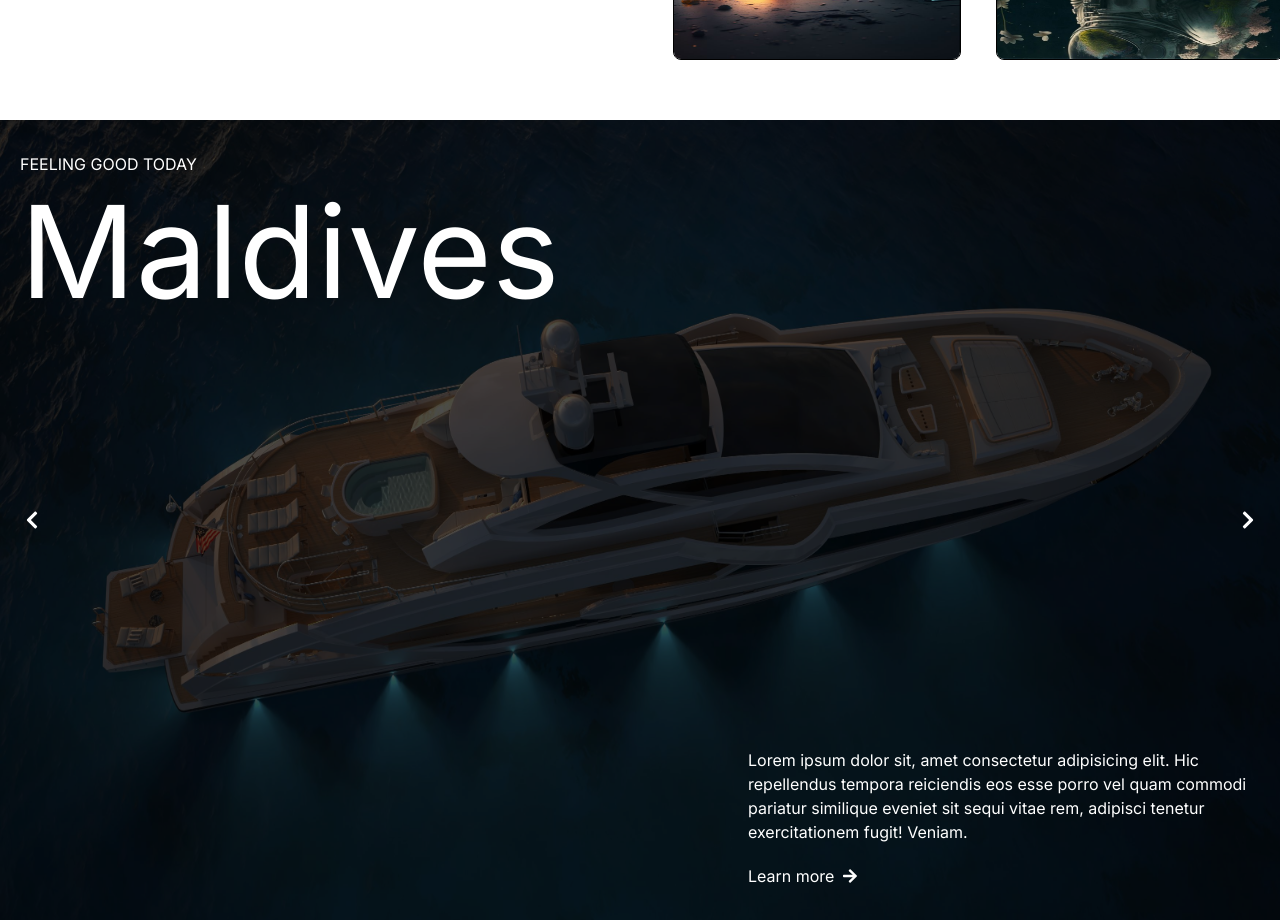
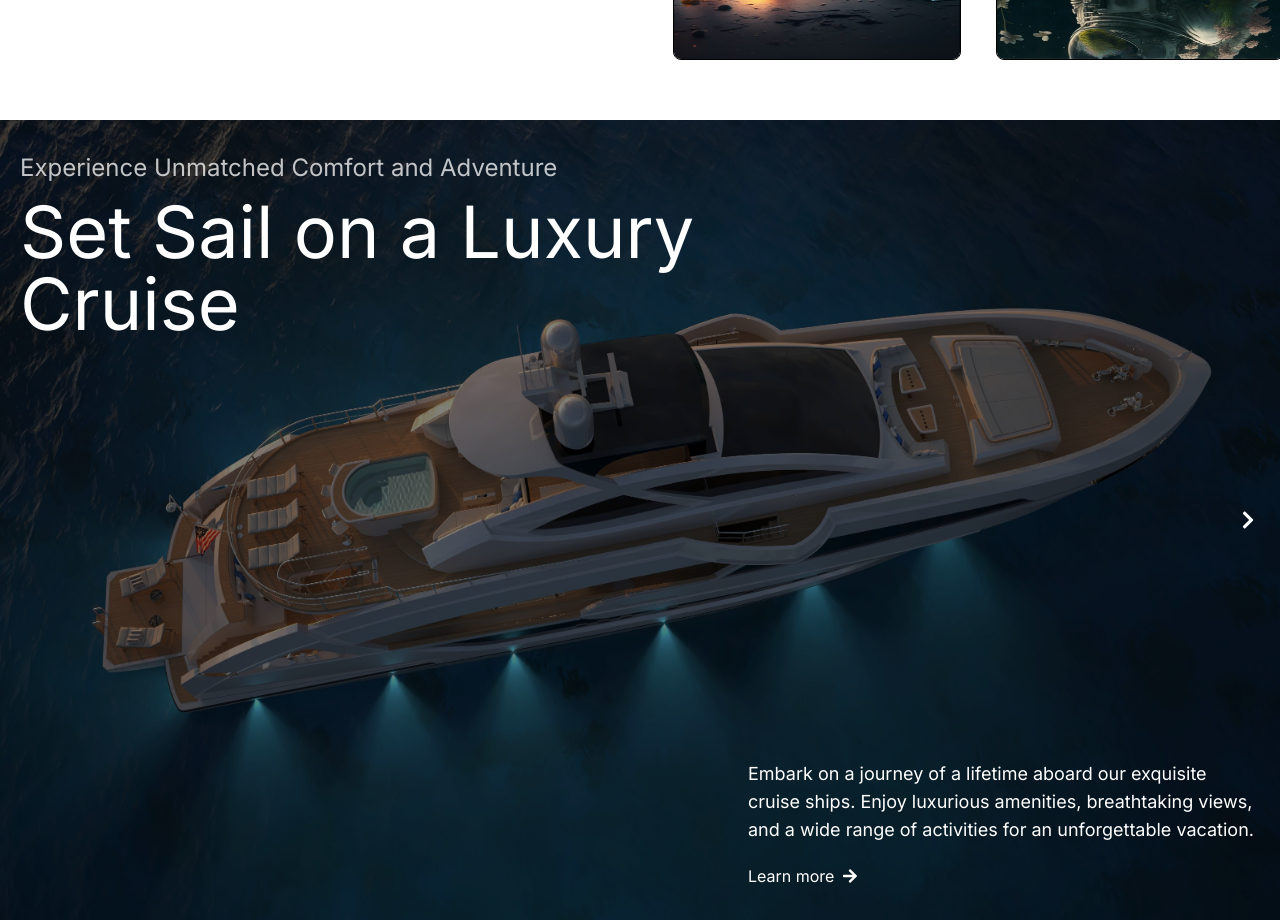
Before and after one commit to Olulanke-Mainasara/Agency.io, a Next.js app: page / in a window 1280 px wide. Shown: the part 680-1600 px from the top of the page. Built offline with nearby package versions, Linux system fonts and the light colour scheme.

Commit message:
Added a more sophisticated carousel 😮‍💨

```diff
--- a/components/Home-Page/Section1.tsx
+++ b/components/Home-Page/Section1.tsx
@@ -1,50 +1,75 @@
 import Image from "next/image";
 
 import { carouselSections } from "@/static-data/images";
-import { motion } from "framer-motion";
-import React from "react";
+import { AnimatePresence, motion } from "framer-motion";
+import React, { useState } from "react";
 import { FaArrowRight } from "react-icons/fa";
 
 import LeftArrow from "../UI/Carousel/LeftArrow";
 import RightArrow from "../UI/Carousel/RightArrow";
-import useFullWidthCarousel from "../UI/Carousel/useFullWidthCarousel";
 
 const Section1 = () => {
-  const { controls, prevSlide, nextSlide } =
-    useFullWidthCarousel(carouselSections);
+  const [currentSlide, setCurrentSlide] = useState(0);
+  const [next, setNext] = useState(true);
+
+  const variants = {
+    hidden: {
+      x: next ? 200 : -200,
+      opacity: 0,
+    },
+    visible: {
+      x: 0,
+      opacity: 1,
+    },
+  };
+
+  function nextSlide() {
+    setNext(true);
+
+    setCurrentSlide((prevSlide) => (prevSlide + 1) % carouselSections.length);
+  }
+
+  function prevSlide() {
+    setNext(false);
+
+    setCurrentSlide(
+      (prevSlide) =>
+        (carouselSections.length + prevSlide - 1) % carouselSections.length
+    );
+  }
 
   return (
     <section className="relative w-full h-screen overflow-scroll">
-      <LeftArrow onclick={prevSlide} />
+      {currentSlide > 0 ? <LeftArrow onclick={prevSlide} /> : null}
 
-      <motion.div animate={controls} className="flex h-full bg-black w-fit">
-        {carouselSections.map((carousel) => {
-          return (
-            <div
-              key={carousel.id}
-              className="relative w-screen h-screen text-white"
+      <AnimatePresence>
+        <motion.div
+          key={carouselSections[currentSlide].id}
+          variants={variants}
+          initial="hidden"
+          animate="visible"
+          className="relative w-full h-full text-white"
         >
           <div className="relative w-full h-full">
             <Image
-                  src={carousel.imgsrc}
+              src={carouselSections[currentSlide].imgsrc}
               fill
               placeholder="blur"
               alt="Carousel"
             />
           </div>
 
-              <div className="absolute inset-0 pt-8 pl-5 backdrop-brightness-[30%]">
+          <div className="absolute inset-0 pt-8 pl-5 backdrop-brightness-50">
             <div className="space-y-3">
-                  <p>FEELING GOOD TODAY</p>
-                  <h1 className="text-9xl">{carousel.location}</h1>
+              <p className="text-2xl opacity-75">{carouselSections[currentSlide].subText}</p>
+              <h1 className="max-w-3xl text-7xl">
+                {carouselSections[currentSlide].mainText}
+              </h1>
             </div>
 
             <div className="absolute max-w-lg space-y-5 bottom-8 right-5">
-                  <p>
-                    Lorem ipsum dolor sit, amet consectetur adipisicing elit.
-                    Hic repellendus tempora reiciendis eos esse porro vel quam
-                    commodi pariatur similique eveniet sit sequi vitae rem,
-                    adipisci tenetur exercitationem fugit! Veniam.
+              <p className="text-lg">
+                {carouselSections[currentSlide].description}
               </p>
 
               <button className="flex items-center gap-x-2">
@@ -52,12 +77,10 @@ const Section1 = () => {
               </button>
             </div>
           </div>
-            </div>
-          );
-        })}
         </motion.div>
+      </AnimatePresence>
 
-      <RightArrow onclick={nextSlide} />
+      {currentSlide < carouselSections.length - 1 ? <RightArrow onclick={nextSlide} /> : null}
     </section>
   );
 };
--- a/components/UI/Carousel/useFullWidthCarousel.tsx
+++ /dev/null
@@ -1,42 +0,0 @@
-/* eslint-disable react-hooks/exhaustive-deps */
-import { useAnimation } from "framer-motion";
-import { useEffect, useState } from "react";
-
-function useFullWidthCarousel(array: {}[]) {
-  const [currentSlide, setCurrentSlide] = useState(0);
-  const [width, setWidth] = useState(0);
-
-  const controls = useAnimation();
-
-  useEffect(() => {
-    setWidth(window.innerWidth);
-    window.addEventListener("resize", () => setWidth(window.innerWidth));
-    const interval = setInterval(nextSlide, 6000);
-
-    return () => {
-      window.removeEventListener("resize", () => setWidth(window.innerWidth));
-      clearInterval(interval);
-    };
-  }, []);
-
-  useEffect(() => {
-    controls.start({
-      x: -currentSlide * width,
-      transition: { duration: 2 },
-    });
-  }, [controls, currentSlide, width]);
-
-  function nextSlide() {
-    setCurrentSlide((prevSlide) => (prevSlide + 1) % array.length);
-  }
-
-  function prevSlide() {
-    setCurrentSlide(
-      (prevSlide) => (array.length + prevSlide - 1) % array.length
-    );
-  }
-
-  return { controls, prevSlide, nextSlide };
-}
-
-export default useFullWidthCarousel;
--- a/static-data/images.js
+++ b/static-data/images.js
@@ -31,31 +31,41 @@ export const carouselSections = [
   {
     id: 1,
     imgsrc: Carousel1,
-    location: "Maldives",
-    description: "",
+    mainText: "Set Sail on a Luxury Cruise",
+    subText: "Experience Unmatched Comfort and Adventure",
+    description:
+      "Embark on a journey of a lifetime aboard our exquisite cruise ships. Enjoy luxurious amenities, breathtaking views, and a wide range of activities for an unforgettable vacation.",
   },
   {
     id: 2,
     imgsrc: Carousel2,
-    location: "Spa",
-    description: "",
+    mainText: "Indulge in Tranquil Spa Retreats",
+    subText: "Revitalize Your Mind, Body, and Soul",
+    description:
+      "Escape to a world of serenity and relaxation with our rejuvenating spa retreats. Unwind amidst soothing ambiance, skilled therapists, and pampering treatments that will leave you feeling refreshed.",
   },
   {
     id: 3,
     imgsrc: Carousel3,
-    location: "Diving",
-    description: "",
+    mainText: "Embrace the Thrill of Skydiving",
+    subText: "Soar Above the Clouds and Feel Alive",
+    description:
+      "Experience the ultimate adrenaline rush with our exhilarating skydiving adventures. Dive from high above, feel the rush of wind, and witness awe-inspiring views as you conquer the skies.",
   },
   {
     id: 4,
     imgsrc: Carousel4,
-    location: "Serenity",
-    description: "",
+    mainText: "Unwind on Secluded Beaches",
+    subText: "Escape to Tranquility Under the Moonlight",
+    description:
+      "Immerse yourself in the enchanting beauty of our secluded beaches. Take romantic strolls along the shoreline, bask in the gentle ocean breeze, and witness the mesmerizing spectacle of the night sky.",
   },
   {
     id: 5,
     imgsrc: Carousel5,
-    location: "Climbing",
-    description: "",
+    mainText: "Conquer Majestic Peaks",
+    subText: "Reach New Heights, Unleash Your Adventure",
+    description:
+      "Embark on a thrilling mountain climbing expedition and conquer majestic peaks. Push your limits, revel in breathtaking vistas, and savor the sense of achievement at the pinnacle of the world.",
   },
 ];
```
Lines whose indentation alone changed are shown as unchanged.
